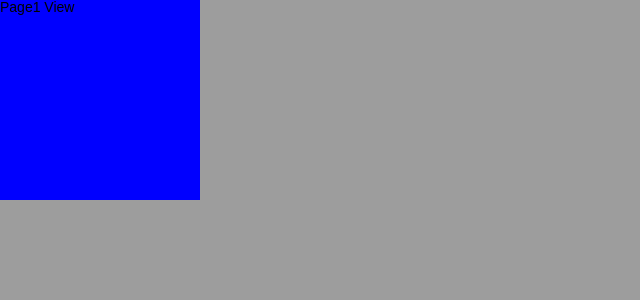
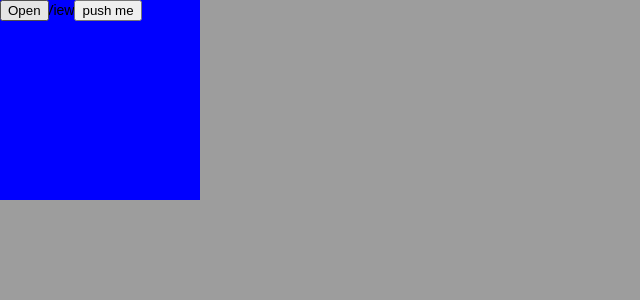
Before and after one commit to TalanCurtis/stranger-things, a React (Create React App) app: page / in a window 1280 px wide. Shown: the top 300 px of the page, without its empty margins (0-640 px from the left). Built offline with nearby package versions, Linux system fonts and the light colour scheme.

Commit message:
basic fade in animation for menu.

```diff
--- a/src/App.js
+++ b/src/App.js
@@ -1,12 +1,13 @@
 import React, { Component } from 'react';
 import './styles/main.css';
 import routes from './routes';
+import Nav from './components/Nav/Nav.js';
 
 class App extends Component {
   render() {
     return (
       <div className="App">
-        {/* Everything Reverted */}
+        <Nav/>
         {routes}
       </div>
     );
--- /dev/null
+++ b/src/components/Nav/Nav.js
@@ -0,0 +1,38 @@
+import React, {Component} from 'react';
+import {TweenLite, TimelineMax} from 'gsap';
+
+class Nav extends Component {
+    constructor() {
+        super();
+        this.state = {
+            isOpen: false
+        }
+    }
+
+    handleOpenMenu(){
+        let animation = new TimelineMax()
+        this.setState({isOpen:!this.state.isOpen})
+        console.log('open menu', this.state.isOpen, animation.isActive())
+
+        if(!this.state.isOpen){
+            animation.set('.onBottom' , {opacity: 0, visibility:'visible', width:"0px", height:"0px", borderRadius:'0% 50% 50% 50%' })
+            animation.to('.onBottom', 1, {opacity: 1, visibility:'visible', width:"100vw", height:"100vh", borderRadius:'0%'})
+        }else{
+            animation.to('.onBottom', 1, {opacity:0, visibility:'visible', width:"0px", height:"0px", borderRadius:'0% 50% 50% 50%' })
+            .to('.onBottom', .1, {visibility:'hidden'})
+        }
+    }
+
+    render() {
+        return (
+            <div className='Nav'>
+                    <div>
+                        <div className='onBottom'>this is thi</div>
+                    </div>
+                    <button className='NavButton' onClick={()=>this.handleOpenMenu()}>Open</button>
+            </div>
+        )
+    }
+}
+
+export default Nav;
--- /dev/null
+++ b/src/components/Nav/_Nav.scss
@@ -0,0 +1,15 @@
+.Nav{
+    position: fixed;
+    .NavButton{
+        z-index: -1;
+    }
+    .onBottom{
+        z-index: -2;
+        background-color: rgba(0, 0, 0, 0.521);
+        height: 100vh;
+        width: 100vw;
+        box-shadow: 0px 0px 100px black;
+        position: absolute;
+        visibility: hidden;
+    }
+}
--- a/src/styles/main.scss
+++ b/src/styles/main.scss
@@ -3,7 +3,7 @@
 @import 'global';
 
 // Components
-// @import '../components/Nav/_Nav.scss';
+@import '../components/Nav/_Nav.scss';
 
 // Views
 // @import '../views/Page1/_Page1.scss';
--- a/src/views/Page1/Page1.js
+++ b/src/views/Page1/Page1.js
@@ -6,6 +6,7 @@ class Page1 extends Component{
         return(
             <div className="Page1">
                 Page1 View
+                <button onClick={()=>console.log('clicked')}>push me</button>
             </div>
         )
     }
```
